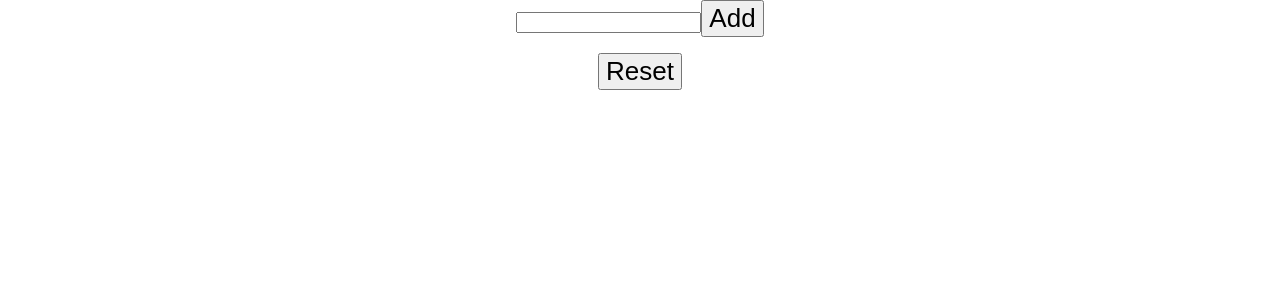
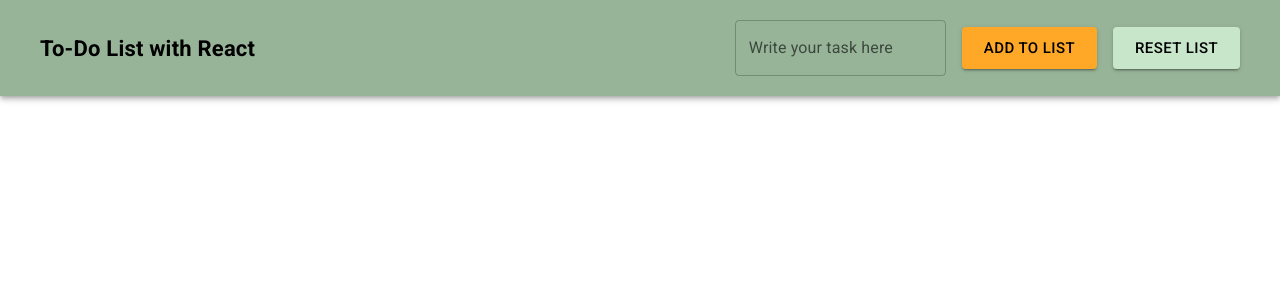
Before and after one commit to ygordimas/react-to-do, a React (Vite) app: page / in a window 1280 px wide. Shown: the top 300 px of the page. Built offline with nearby package versions, Linux system fonts and the light colour scheme.

Commit message:
styling changes with  MaterialUI

```diff
--- a/index.html
+++ b/index.html
@@ -3,7 +3,13 @@
   <head>
     <meta charset="UTF-8" />
     <link rel="icon" type="image/svg+xml" href="/src/favicon.svg" />
+    <link
+      rel="stylesheet"
+      href="https://fonts.googleapis.com/css?family=Roboto:300,400,500,700&display=swap"
+    />
+
     <meta name="viewport" content="width=device-width, initial-scale=1.0" />
+
     <title>To-Do List</title>
   </head>
   <body>
--- a/package.json
+++ b/package.json
@@ -10,6 +10,7 @@
   "dependencies": {
     "@emotion/react": "^11.9.3",
     "@emotion/styled": "^11.9.3",
+    "@mui/icons-material": "^5.8.4",
     "@mui/material": "^5.9.0",
     "react": "^18.0.0",
     "react-dom": "^18.0.0"
--- /dev/null
+++ b/src/css/AppHeader.css
@@ -0,0 +1,5 @@
+.headerForm {
+  display: flex;
+  align-items: center;
+  gap: 1rem;
+}
--- a/src/js/App.jsx
+++ b/src/js/App.jsx
@@ -1,9 +1,11 @@
 import { useState, useEffect } from "react";
 import "../css/App.css";
-import Form from "./Form";
+import Header from "./Header";
 import ToDoList from "./ToDoList";
 import CompleteList from "./CompleteList";
 import List from "./List";
+import { ThemeProvider } from "@mui/material/styles";
+import theme from "./theme";
 
 function App() {
   //the list of things to do
@@ -26,8 +28,9 @@ function App() {
   }, [todos]);
 
   return (
+    <ThemeProvider theme={theme}>
       <div className="App">
-      <Form
+        <Header
           onSubmit={(text) => {
             if (text === "") return;
             setTodos([
@@ -35,11 +38,12 @@ function App() {
               ...todos,
             ]);
           }}
+          clearToDos={() => setTodos([])}
         />
 
         <List props={todos} toggle={toggleComplete} />
-      <button onClick={() => setTodos([])}>Reset</button>
       </div>
+    </ThemeProvider>
   );
 }
 
--- /dev/null
+++ b/src/js/CommonButton.jsx
@@ -0,0 +1,27 @@
+import React from "react";
+import Button from "@mui/material/Button";
+
+const commonButton = ({
+  children,
+  color,
+  disabled,
+  size,
+  variant,
+  sx,
+  onClick,
+}) => {
+  return (
+    <Button
+      color={color}
+      disabled={disabled}
+      size={size}
+      variant={variant}
+      sx={sx}
+      onClick={onClick}
+    >
+      {children}
+    </Button>
+  );
+};
+
+export default commonButton;
--- a/src/js/Form.jsx
+++ /dev/null
@@ -1,40 +0,0 @@
-import React, { useState, useEffect } from "react";
-
-function Form({ onSubmit }) {
-  //for every input we can just use the custom hook below to set its value with the returned parameters
-  const useInputValue = (initialValue) => {
-    const [value, setValue] = useState(initialValue);
-
-    return {
-      value,
-      onChange: (e) => setValue(e.target.value),
-      resetValue: () => setValue(""),
-    };
-  };
-
-  const { resetValue, ...text } = useInputValue("");
-
-  return (
-    <form
-      onSubmit={(e) => {
-        e.preventDefault();
-
-        onSubmit(text.value);
-        resetValue();
-      }}
-    >
-      <input type="text" {...text} />
-      <button
-        onClick={(e) => {
-          e.preventDefault();
-          onSubmit(text.value);
-          resetValue();
-        }}
-      >
-        Add
-      </button>
-    </form>
-  );
-}
-
-export default Form;
--- /dev/null
+++ b/src/js/Header.jsx
@@ -0,0 +1,113 @@
+import React, { useState, useEffect } from "react";
+import Button from "@mui/material/Button";
+import TextField from "@mui/material/TextField";
+import { AppBar, Toolbar, Typography } from "@mui/material";
+import CommonButton from "./CommonButton";
+import "../css/AppHeader.css";
+
+function Header({ onSubmit, clearToDos }) {
+  //for every input we can just use the custom hook below to set its value with the returned parameters
+  const useInputValue = (initialValue) => {
+    const [value, setValue] = useState(initialValue);
+
+    return {
+      value,
+      onChange: (e) => setValue(e.target.value),
+      resetValue: () => setValue(""),
+    };
+  };
+
+  const { resetValue, ...text } = useInputValue("");
+
+  // //add button styling with a custom theme
+  // const buttonStyles = {
+  //   fontSize: 20,
+  //   fontWeight: 700,
+  //   backgroundColor: "red",
+  //   "&:hover": {
+  //     backgroundColor: "yellow",
+  //   },
+  // };
+
+  //Form component
+  const todoForm = () => {
+    return (
+      <Toolbar
+        sx={{
+          display: "flex",
+          justifyContent: "space-between",
+          alignItems: "center",
+        }}
+      >
+        {todoLogo}
+        <form
+          className="headerForm"
+          onSubmit={(e) => {
+            e.preventDefault();
+
+            onSubmit(text.value);
+            resetValue();
+          }}
+        >
+          <TextField
+            label="Write your task here"
+            id="outlined-search"
+            type="text"
+            variant="outlined"
+            {...text}
+          />
+          <CommonButton
+            size="large"
+            variant="contained"
+            color="secondary"
+            onClick={(e) => {
+              e.preventDefault();
+              onSubmit(text.value);
+              resetValue();
+            }}
+          >
+            Add to List
+          </CommonButton>
+          <CommonButton
+            size="large"
+            variant="contained"
+            onClick={() => clearToDos()}
+          >
+            Reset List
+          </CommonButton>
+        </form>
+      </Toolbar>
+    );
+  };
+
+  //h1 component for header
+  //the component="h1" ensures that screen readers will read it first while mantaining the aspect of an h6 element
+  const todoLogo = (
+    <Typography
+      component="h1"
+      sx={{
+        fontFamily: "'Roboto', sans-serif",
+        fontWeight: 700,
+        fontSize: 22,
+      }}
+    >
+      To-Do List with React
+    </Typography>
+  );
+
+  return (
+    <header className="appHeader">
+      <AppBar
+        position="static"
+        sx={{
+          bgcolor: "primary.dark",
+          p: 2,
+        }}
+      >
+        {todoForm()}
+      </AppBar>
+    </header>
+  );
+}
+
+export default Header;
--- /dev/null
+++ b/src/js/theme.jsx
@@ -0,0 +1,20 @@
+import { createTheme } from "@mui/material/styles";
+
+const theme = createTheme({
+  palette: {
+    primary: {
+      light: "#fbfffc",
+      main: "#c8e6c9",
+      dark: "#97b498",
+      contrastText: "#000000",
+    },
+    secondary: {
+      light: "#ffd95b",
+      main: "#ffa726",
+      dark: "#c77800",
+      contrastText: "#000",
+    },
+  },
+});
+
+export default theme;
```
Also changed, not shown: 1 other file (tests, documents, lock files or other folders). Lines whose indentation alone changed are shown as unchanged.
